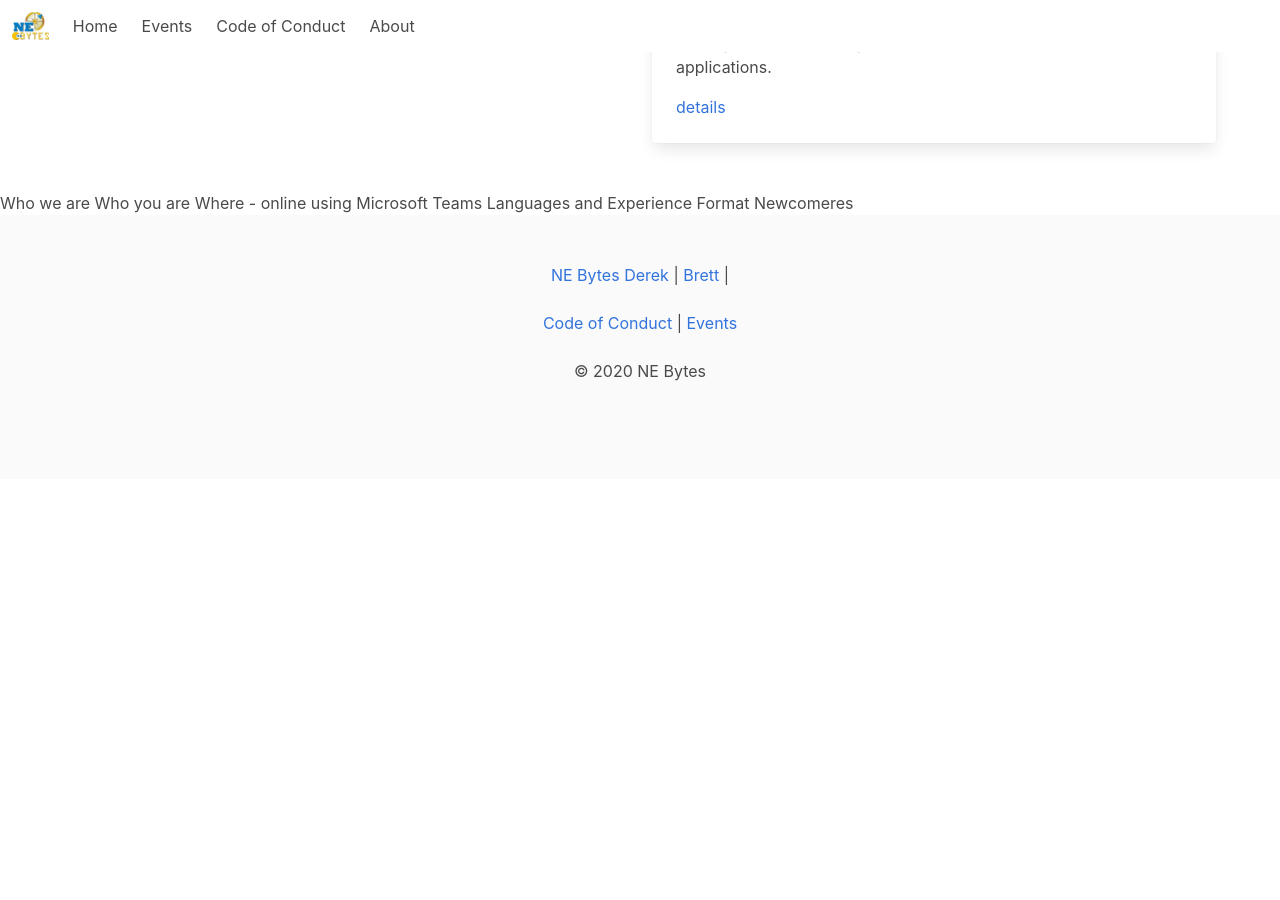
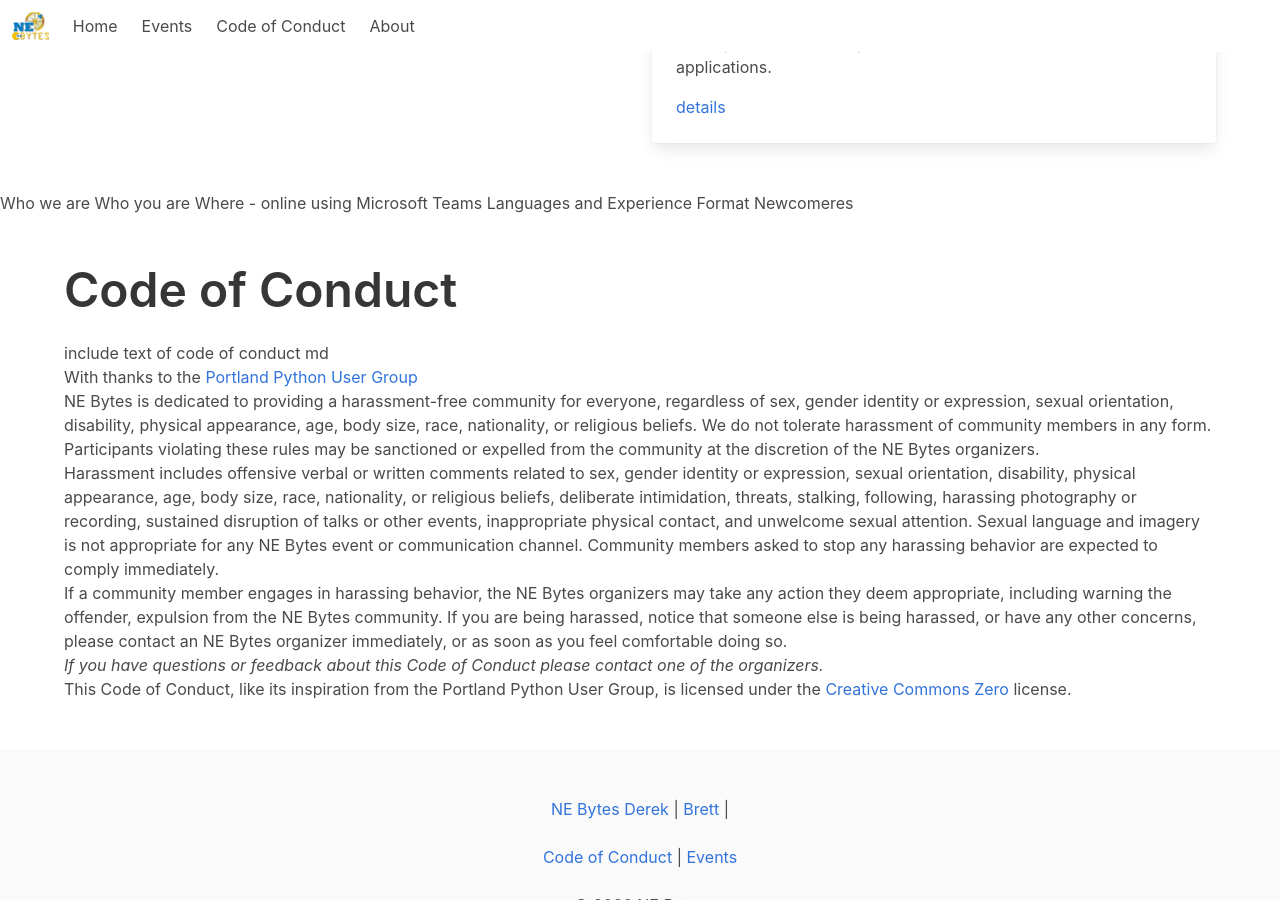
Before and after one commit to ne-bytes/ne-bytes.github.io, a Jekyll site: the page built from index.html, in a window 1280 px wide and 900 px high, scrolled down 675 px. Built offline with Jekyll 4.4.1, drawn with Linux system fonts in a browser that asks for light colours; the list of posts is cut into pages by our own code; before the commit the page ends 1154 px from its top, so only the background shows below that.

Commit message:
Update index.html

```diff
--- a/index.html
+++ b/index.html
@@ -54,3 +54,34 @@ Languages and Experience
 Format
 
 Newcomeres
+
+  <section class="section">
+  <div class="container">
+    <h1 class="title is-size-1">Code of Conduct</h1>
+include text of code of conduct md
+
+    <p>With thanks to the <a href="https://www.meetup.com/pdxpython/pages/12061872/Code_of_Conduct/">Portland Python User Group</a></p>
+
+    <p>NE Bytes is dedicated to providing a harassment-free community for everyone, regardless of sex, gender identity or
+    expression, sexual orientation, disability, physical appearance, age, body size, race, nationality, or religious
+    beliefs. We do not tolerate harassment of community members in any form. Participants violating these rules may be
+    sanctioned or expelled from the community at the discretion of the NE Bytes organizers.</p>
+
+    <p>Harassment includes offensive verbal or written comments related to sex, gender identity or expression, sexual
+    orientation, disability, physical appearance, age, body size, race, nationality, or religious beliefs, deliberate
+    intimidation, threats, stalking, following, harassing photography or recording, sustained disruption of talks or
+    other events, inappropriate physical contact, and unwelcome sexual attention. Sexual language and imagery is not
+    appropriate for any NE Bytes event or communication channel. Community members asked to stop any harassing behavior
+    are expected to comply immediately.</p>
+
+    <p>If a community member engages in harassing behavior, the NE Bytes organizers may take any action they deem appropriate,
+    including warning the offender, expulsion from the NE Bytes community. If you are being harassed, notice that someone
+    else is being harassed, or have any other concerns, please contact an NE Bytes organizer immediately, or as soon as you
+    feel comfortable doing so.</p>
+
+    <p><em>If you have questions or feedback about this Code of Conduct please contact one of the organizers.</em></p>
+
+    <p>This Code of Conduct, like its inspiration from the Portland Python User Group, is licensed
+    under the <a href="https://creativecommons.org/choose/zero/">Creative Commons Zero</a> license.</p>
+  </div>
+</section>
```
